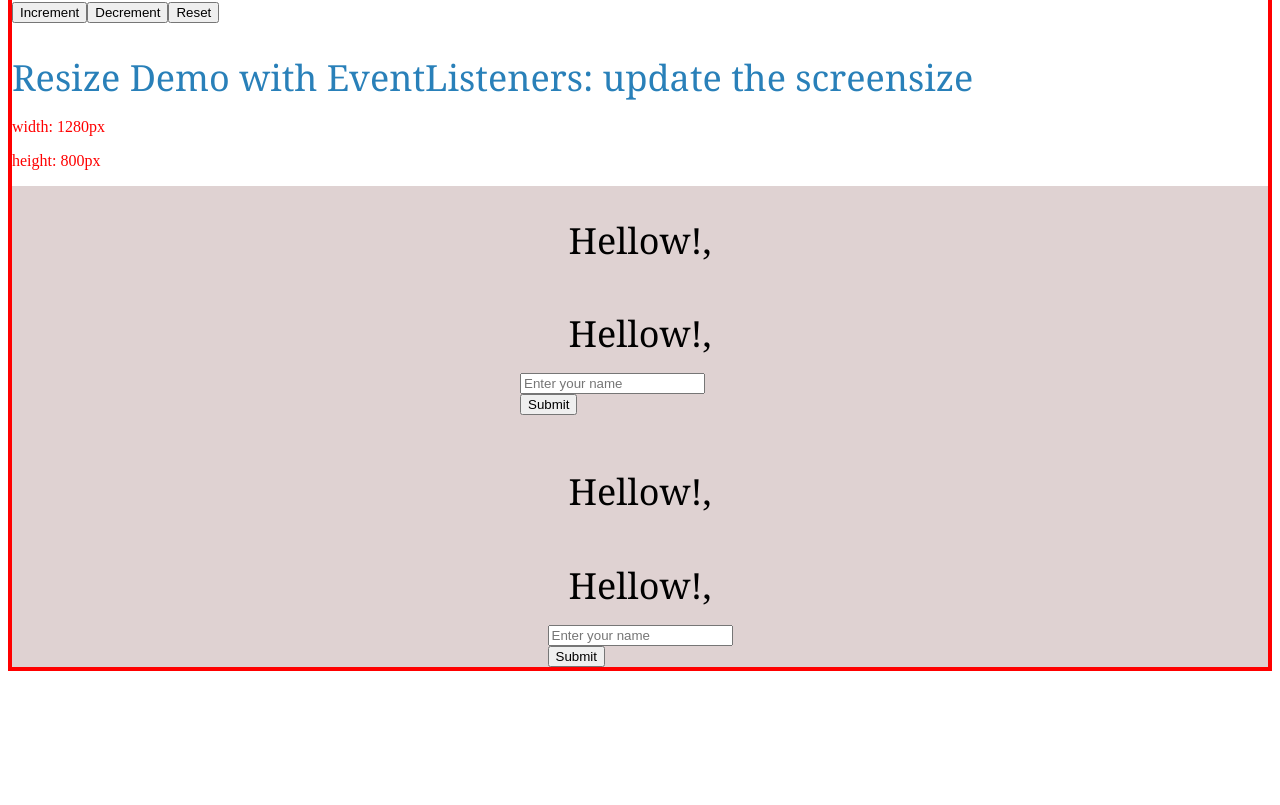
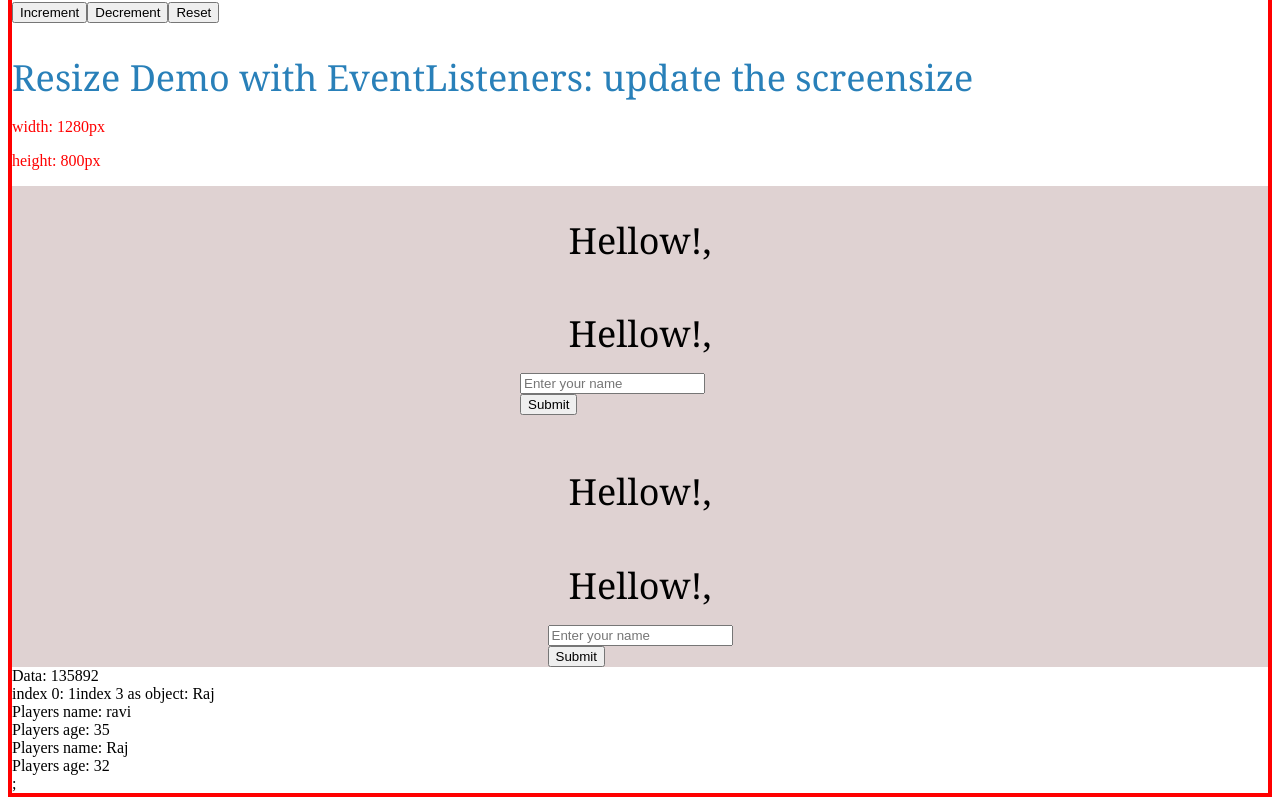
Before and after one commit to RavikrianGoru/react, a React (Create React App) app in the folder react0_legacyway/: page / in a window 1280 px wide. Shown: the part 1593-2398 px from the top of the page. Before the commit the page ends 2272 px from the top, so only its background shows below. Built offline with nearby package versions, Linux system fonts and the light colour scheme.

Commit message:
Arrays in react

```diff
--- a/react0_legacyway/src/App.jsx
+++ b/react0_legacyway/src/App.jsx
@@ -15,6 +15,7 @@ import ClickEvent from './e9-events/ClickEvent';
 import Resize from './e10-eventListeners/Resize';
 import FormEventExample from './e11-formEvents/FormEventExample';
 import FormEventExample1 from './e11-formEvents/FormEventExample1';
+import ArraysDemo from './e12-arrays/ArraysDemo';
 
 
 
@@ -44,6 +45,10 @@ function App() {
       <FormEventExample />
       <FormEventExample1 />
 
+      <ArraysDemo />
+
+
+
     </section>
   )
 }
--- /dev/null
+++ b/react0_legacyway/src/e12-arrays/ArraysDemo.jsx
@@ -0,0 +1,39 @@
+import React from 'react'
+
+let numbs = [1, 3, 5, 8, 9, 2];
+let sampleArry = [1, 'ravi', 35.6, { name: "Raj" }];
+let players = [
+    {
+        name: "ravi",
+        age: 35
+    },
+    {
+        name: "Raj",
+        age: 32
+    }
+];
+
+const ArraysDemo = () => {
+    return (
+        <div>
+            Data: {numbs}
+            <br />
+            index 0: {numbs[0]}
+            index 3 as object: {sampleArry[3].name}
+
+            {
+                players.map((item) => {
+                    return (
+                        <div>
+                            Players name: {item.name} <br />
+                            Players age: {item.age}
+                        </div>
+                    )
+                })
+            };
+        </div>
+    )
+}
+
+
+export default ArraysDemo
```
Also changed, not shown: 1 other file (tests, documents, lock files or other folders).
